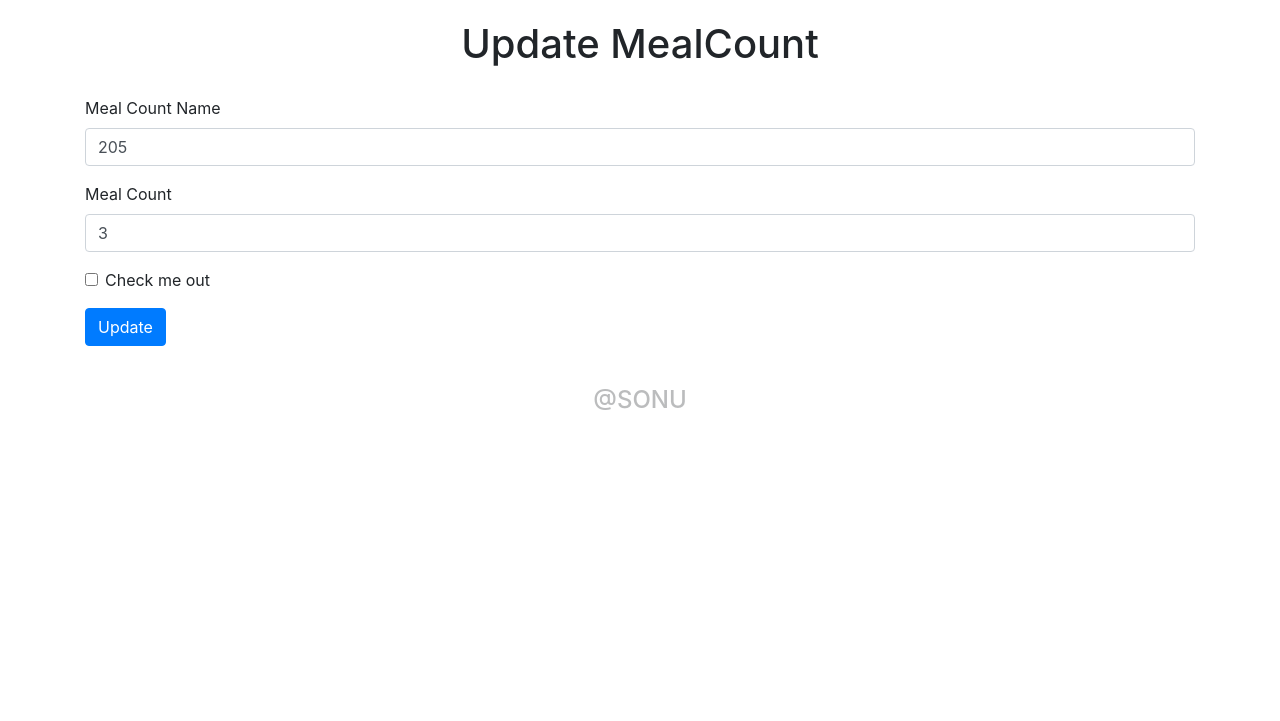
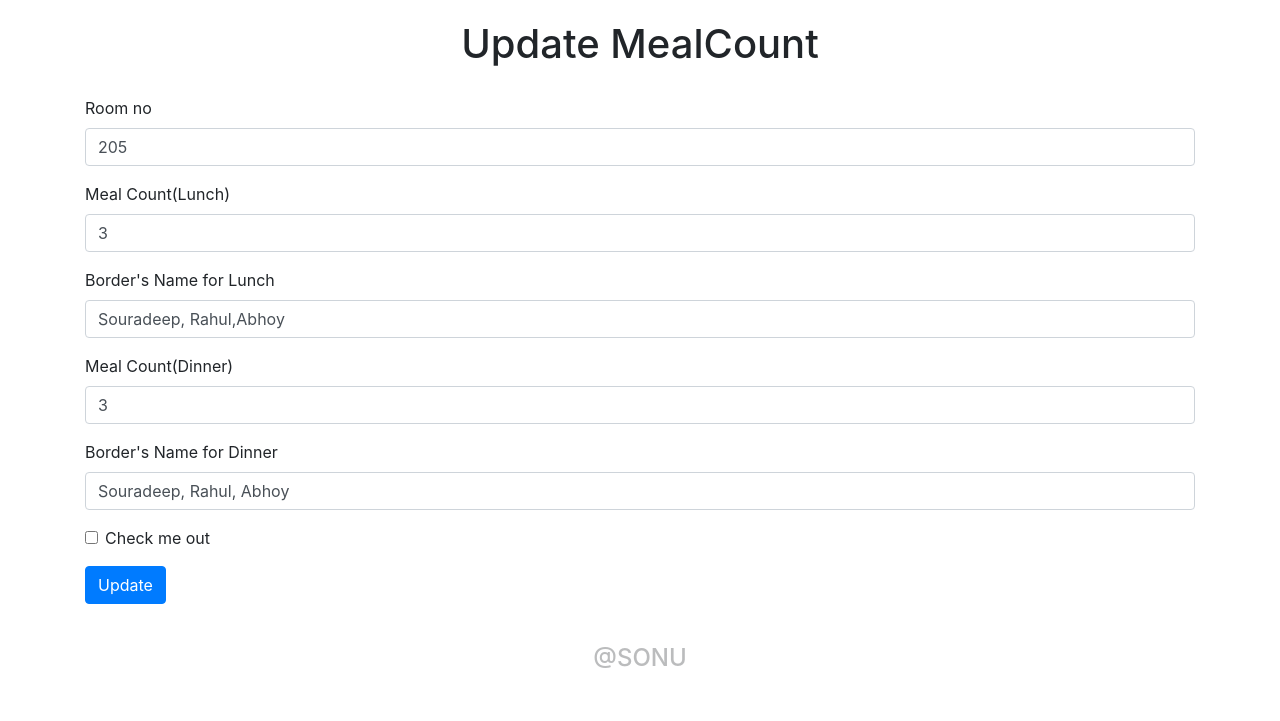
Before and after one commit to Sun-09/flask-hostel-meal-count-app, a Flask app: page /update/1 in a window 1280 px wide. Shown: the part 456-1177 px from the top of the page. Before the commit the page ends 866 px from the top, so only its background shows below. Run offline with Flask 2, Linux system fonts and the light colour scheme; data comes from the database, SQL or seed files in the repository; both versions use the stored data as it was after the commit.

Commit message:
You can see who are taking meal

```diff
--- a/app.py
+++ b/app.py
@@ -13,7 +13,9 @@ class Todo(db.Model):
     sno = db.Column(db.Integer, primary_key = True)
     title = db.Column(db.String(200), nullable = False)
     desc = db.Column(db.String(500), nullable = True)
+    lunch = db.Column(db.String(500), nullable = True)
     desc2 = db.Column(db.String(500), nullable = True)
+    dinner = db.Column(db.String(500), nullable = True)
     date_created = db.Column(db.DateTime, default = datetime.utcnow)
 
     def __repr__(self) -> str:
@@ -28,7 +30,9 @@ def hello_world():
         title = request.form['title']
         desc = request.form['desc']
         desc2 = request.form['desc2']
-        todo = Todo(title=title, desc=desc, desc2=desc2)
+        lunch = request.form['lunch']
+        dinner = request.form['dinner']
+        todo = Todo(title=title, desc=desc, desc2=desc2, lunch = lunch, dinner = dinner)
         db.session.add(todo)
         db.session.commit()
     allTodo = Todo.query.all()
@@ -46,9 +50,15 @@ def update(sno):
     if request.method=='POST':
         title = request.form['title']
         desc = request.form['desc']
+        desc2 = request.form['desc2']
+        lunch = request.form['lunch']
+        dinner = request.form['dinner']
         todo = Todo.query.filter_by(sno=sno).first()
         todo.title = title
         todo.desc = desc
+        todo.desc2 = desc2
+        todo.lunch = lunch
+        todo.dinner = dinner
         db.session.add(todo)
         db.session.commit()
         return redirect("/")
@@ -63,6 +73,12 @@ def delete(sno):
     db.session.commit()
     return redirect("/")
 
+@app.route("/list/<int:sno>", methods = ['GET', 'POST'])
+def show(sno):
+    todo = Todo.query.filter_by(sno = sno).first()
+
+    return render_template('list.html', todo = todo)
+
 
 
 if __name__ == "__main__":
--- a/templates/base.html
+++ b/templates/base.html
@@ -41,6 +41,20 @@
           </form>
         </div>
       </nav>
+
+      <div id="carouselExampleSlidesOnly" class="carousel slide" data-ride="carousel">
+        <div class="carousel-inner">
+          <div class="carousel-item active">
+              <img src="https://th.bing.com/th/id/R.5c1cb9376b3bee7effa4286fbc6ef4ba?rik=KimYjCSDB1u4jg&riu=http%3a%2f%2fs1.picswalls.com%2fwallpapers%2f2016%2f03%2f29%2fawesome-beautiful-nature-wallpaper_042319501_304.jpg&ehk=8bGUOKnA5IrfEG%2foi23atcc7xm8BmgDPkLvJhn94JwA%3d&risl=&pid=ImgRaw&r=0" class="d-block w-100" alt="..." width="400px" height="400px">
+          </div>
+          <div class="carousel-item">
+            <img src="https://wallpapercave.com/wp/wp2858563.jpg" class="d-block w-100" alt="..." width="400px" height="400px">
+          </div>
+          <div class="carousel-item">
+            <img src="https://th.bing.com/th/id/R.d58339de61b5d07fd4db988f8e8a7cdd?rik=1%2fUoNcqqIfTiXw&riu=http%3a%2f%2fthewowstyle.com%2fwp-content%2fuploads%2f2015%2f01%2fnature-images..jpg&ehk=%2fG27fwqbQI%2fi%2bxgGclM1BHuObngpvsp27tc36F59T9c%3d&risl=&pid=ImgRaw&r=0" class="d-block w-100" alt="..." width="400px" height="400px">
+          </div>
+        </div>
+      </div>
     {% block body%}
 
     {% endblock body %}
--- a/templates/update.html
+++ b/templates/update.html
@@ -6,32 +6,32 @@
 
 
 
-      <div id="carouselExampleSlidesOnly" class="carousel slide" data-ride="carousel">
-        <div class="carousel-inner">
-          <div class="carousel-item active">
-              <img src="https://th.bing.com/th/id/R.5c1cb9376b3bee7effa4286fbc6ef4ba?rik=KimYjCSDB1u4jg&riu=http%3a%2f%2fs1.picswalls.com%2fwallpapers%2f2016%2f03%2f29%2fawesome-beautiful-nature-wallpaper_042319501_304.jpg&ehk=8bGUOKnA5IrfEG%2foi23atcc7xm8BmgDPkLvJhn94JwA%3d&risl=&pid=ImgRaw&r=0" class="d-block w-100" alt="..." width="400px" height="400px">
-          </div>
-          <div class="carousel-item">
-            <img src="https://wallpapercave.com/wp/wp2858563.jpg" class="d-block w-100" alt="..." width="400px" height="400px">
-          </div>
-          <div class="carousel-item">
-            <img src="https://th.bing.com/th/id/R.d58339de61b5d07fd4db988f8e8a7cdd?rik=1%2fUoNcqqIfTiXw&riu=http%3a%2f%2fthewowstyle.com%2fwp-content%2fuploads%2f2015%2f01%2fnature-images..jpg&ehk=%2fG27fwqbQI%2fi%2bxgGclM1BHuObngpvsp27tc36F59T9c%3d&risl=&pid=ImgRaw&r=0" class="d-block w-100" alt="..." width="400px" height="400px">
-          </div>
-        </div>
-      </div>
+
 
       <div class="container">
         <h1 style="text-align:center;padding:20px">Update MealCount</h1>
         <form action="/update/{{todo.sno}}" method="POST">
 
             <div class="form-group">
-            <label for="title" class="form-label">Meal Count Name</label>
-            <input type="text" class="form-control" name="title" id="exampleInputEmail1" value="{{todo.title}}" aria-describedby="emailHelp" placeholder="Enter Title">
+            <label for="title" class="form-label">Room no</label>
+            <input type="text" class="form-control" name="title" id="exampleInputEmail1" value="{{todo.title}}" aria-describedby="emailHelp" placeholder="Enter Room no">
 
             </div>
             <div class="form-group">
-            <label for="desc">Meal Count</label>
-            <input type="text" class="form-control" value="{{todo.desc}}" name="desc" id="exampleInputPassword1" placeholder="Enter Description">
+            <label for="desc">Meal Count(Lunch)</label>
+            <input type="text" class="form-control" value="{{todo.desc}}" name="desc" id="exampleInputPassword1" placeholder="Enter Lunch Count">
+            </div>
+            <div class="form-group">
+              <label for="desc">Border's Name for Lunch</label>
+              <input type="text" class="form-control" value="{{todo.lunch}}" name="lunch" id="exampleInputPassword1" placeholder="Enter Border's Name for Lunch">
+            </div>
+            <div class="form-group">
+              <label for="desc">Meal Count(Dinner)</label>
+              <input type="text" class="form-control" value="{{todo.desc2}}" name="desc2" id="exampleInputPassword1" placeholder="Enter Dinner Count">
+            </div>
+            <div class="form-group">
+              <label for="desc">Border's Name for Dinner</label>
+              <input type="text" class="form-control" value="{{todo.dinner}}" name="dinner" id="exampleInputPassword1" placeholder="Enter Border's Name for Dinner">
             </div>
             <div class="form-group form-check">
             <input type="checkbox" class="form-check-input" id="exampleCheck1">
```
Also changed, not shown: templates/index.html (+1 -13 lines), templates/list.html (added, +42 -0 lines), todo.db.
